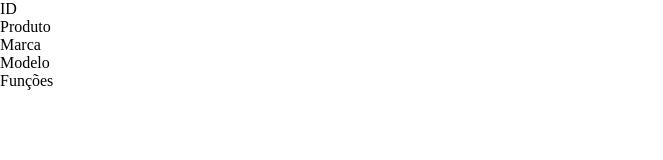
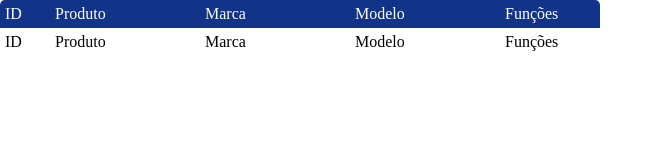
Before and after one commit to luvsscorpius/JavaScript-avancado, a website: page Aula 152 - Criando um DataGridView em Javascript/index.html in a window 1280 px wide. Shown: the whole page, without its empty margins (0-663 px from the left). Drawn offline with Linux system fonts and the light colour scheme.

Commit message:
feat(aula 153): criando um DataGridView em JavaScript P2

```diff
--- a/Aula 152 - Criando um DataGridView em Javascript/css/style.css
+++ b/Aula 152 - Criando um DataGridView em Javascript/css/style.css
@@ -4,3 +4,59 @@
     margin: 0;
     box-sizing: border-box;
 }
+
+.dataGridView {
+    display: flex;
+    justify-content: flex-start;
+    align-items: flex-start;
+    flex-direction: column;
+}
+
+.dataGridViewTitulos {
+    display: flex;
+    justify-content: flex-start;
+    align-items: flex-start;
+    flex-direction: row;
+    background-color: #138;
+    color: #fff;
+    border-radius: 5px 5px 0px 0px;
+}
+
+.dataGridViewTitulos div,
+.dataGridViewLinha div {
+    padding: 5px;
+}
+
+.dataGridViewDados {
+    display: flex;
+    justify-content: flex-start;
+    align-items: flex-start;
+    flex-direction: column;
+}
+
+.dataGridViewLinha {
+    display: flex;
+    justify-content: flex-start;
+    align-items: flex-start;
+    flex-direction: row;
+}
+
+.c1 {
+    width: 50px;
+}
+
+.c2 {
+    width: 150px;
+}
+
+.c3 {
+    width: 150px;
+}
+
+.c4 {
+    width: 150px;
+}
+
+.c5 {
+    width: 100px;
+}
--- a/Aula 152 - Criando um DataGridView em Javascript/index.html
+++ b/Aula 152 - Criando um DataGridView em Javascript/index.html
@@ -12,15 +12,21 @@
     <div id="dataGridViewProdutos" class="dataGridView">
 
         <div id="dataGridViewTitulos" class="dataGridViewTitulos">
-            <div>ID</div>
-            <div>Produto</div>
-            <div>Marca</div>
-            <div>Modelo</div>
-            <div>Funções</div>
+            <div class="c1">ID</div>
+            <div class="c2">Produto</div>
+            <div class="c3">Marca</div>
+            <div class="c4">Modelo</div>
+            <div class="c5">Funções</div>
         </div>
 
         <div id="dataGridViewDados" class="dataGridViewDados">
-
+            <div class="dataGridViewLinha">
+                <div class="c1">ID</div>
+                <div class="c2">Produto</div>
+                <div class="c3">Marca</div>
+                <div class="c4">Modelo</div>
+                <div class="c5">Funções</div>
+            </div>
         </div>
 
     </div>
```
